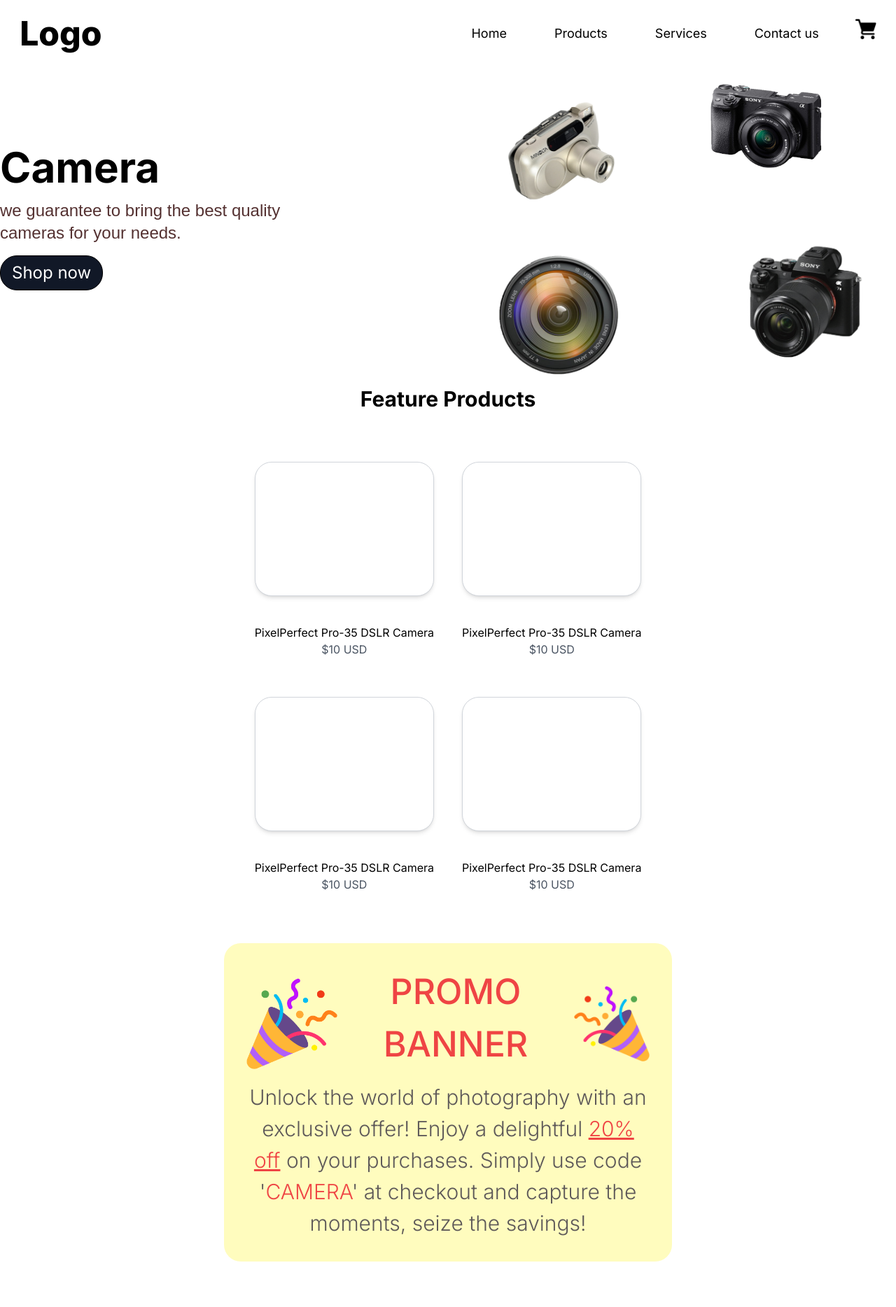
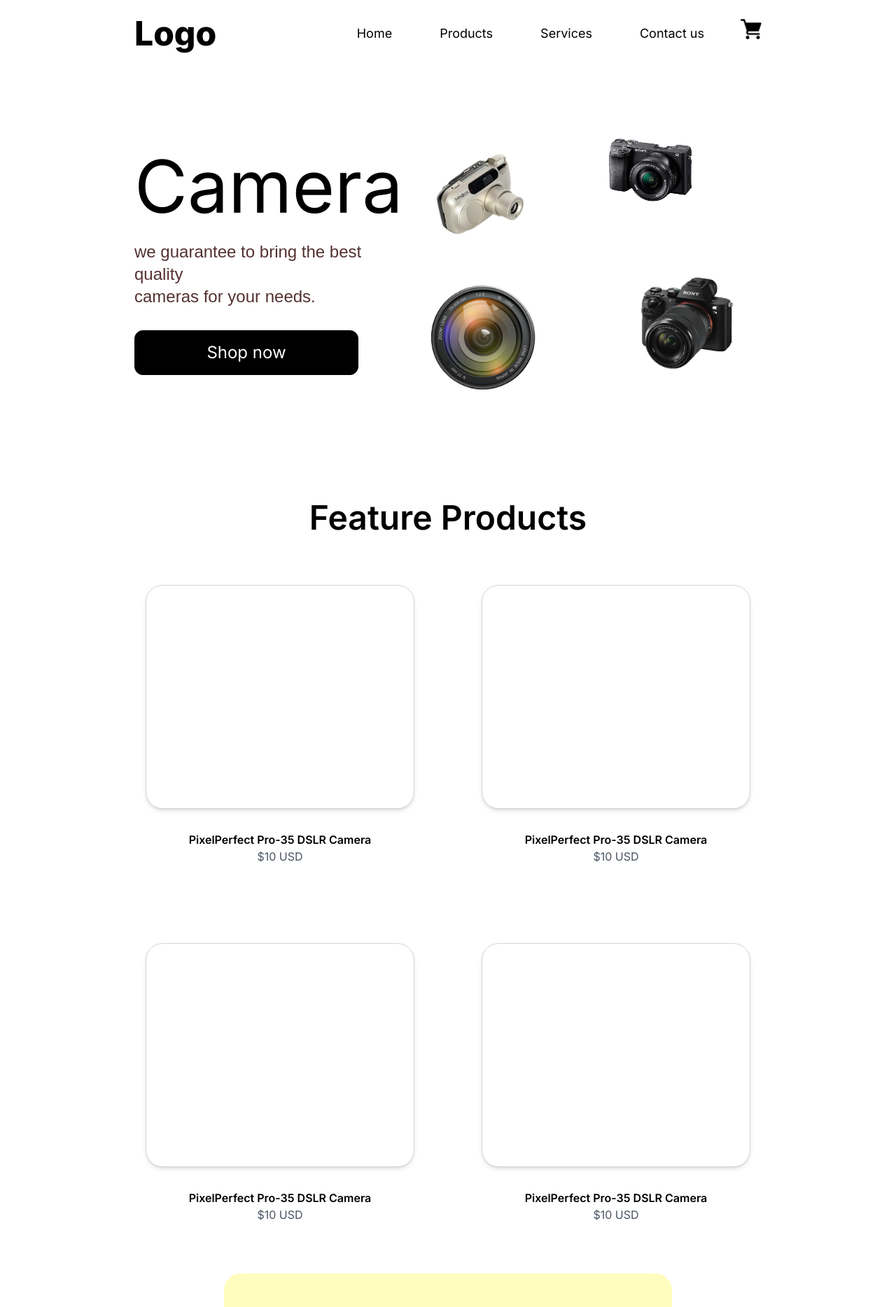
Before and after one commit to Ansh-Sonkusare/ecommerce-front-end, a Next.js app: page / in a window 1280 px wide. Shown: the top 1868 px of the page at 70% size. Built offline with nearby package versions, Linux system fonts and the light colour scheme; a web font is replaced by a local one.

Commit message:
WIP: services

```diff
--- a/src/app/components/ui/feature.tsx
+++ b/src/app/components/ui/feature.tsx
@@ -1,29 +1,39 @@
 function Feature() {
   return (
-      <div className="flex flex-col items-center">
-        <h2 className="font-inter mb-4 text-center text-3xl font-bold">
+    <div className="mt-36 flex flex-col items-center">
+      <h2 className="font-inter mb-4 text-center text-5xl font-semibold">
         Feature Products
       </h2>
-        <div className="grid grid-cols-2 gap-10 p-14">
-          <div className="w-148 h-48  border rounded-3xl border-gray-300 bg-white p-6 shadow-md hover:scale-105 hover:shadow-lg"></div>
-          <div className="w-148  h-48  border rounded-3xl border-gray-300 bg-white p-6 shadow-md hover:scale-105 hover:shadow-lg"></div>
-          <div className="mb-4 text-center">
-            <p className="">PixelPerfect Pro-35 DSLR Camera</p>
+      <div className="grid grid-cols-2 gap-24 p-14 ">
+        <div>
+          <div className="h-80 w-96  rounded-3xl border border-gray-300 bg-white p-6 shadow-md hover:scale-105 hover:shadow-lg"></div>
+          <div className="mb-4 mt-8 text-center">
+            <p className="font-semibold">PixelPerfect Pro-35 DSLR Camera</p>
             <p className=" text-gray-600">$10 USD</p>
           </div>
-          <div className="mb-4 text-center">
-            <p className="">PixelPerfect Pro-35 DSLR Camera</p>
-            <p className="  text-gray-600">$10 USD</p>
         </div>
-          <div className="w-148  h-48  border rounded-3xl border-gray-300 bg-white p-6 shadow-md hover:scale-105 hover:shadow-lg"></div>
-          <div className="w-148  h-48  border rounded-3xl border-gray-300 bg-white p-6 shadow-md hover:scale-105 hover:shadow-lg"></div>
-          <div className=" mb-4 text-center">
-            <p className="">PixelPerfect Pro-35 DSLR Camera</p>
-            <p className="  text-gray-600">$10 USD</p>
+
+        <div>
+          <div className="h-80 w-96  rounded-3xl border border-gray-300 bg-white p-6 shadow-md hover:scale-105 hover:shadow-lg"></div>
+          <div className="mb-4 mt-8 text-center">
+            <p className="font-semibold">PixelPerfect Pro-35 DSLR Camera</p>
+            <p className=" text-gray-600">$10 USD</p>
           </div>
-          <div className="mb-4 text-center">
-            <p className="">PixelPerfect Pro-35 DSLR Camera</p>
+        </div>
+
+        <div>
+          <div className="h-80 w-96  rounded-3xl border border-gray-300 bg-white p-6 shadow-md hover:scale-105 hover:shadow-lg"></div>
+          <div className="mb-4 mt-8 text-center">
+            <p className="font-semibold">PixelPerfect Pro-35 DSLR Camera</p>
             <p className=" text-gray-600">$10 USD</p>
+          </div>
+        </div>
+        <div>
+          <div className="h-80 w-96  rounded-3xl border border-gray-300 bg-white p-6 shadow-md hover:scale-105 hover:shadow-lg"></div>
+          <div className="mb-4 mt-8 text-center">
+            <p className="font-semibold">PixelPerfect Pro-35 DSLR Camera</p>
+            <p className=" text-gray-600">$10 USD</p>
+          </div>
         </div>
       </div>
     </div>
--- a/src/app/components/ui/navbar.tsx
+++ b/src/app/components/ui/navbar.tsx
@@ -1,6 +1,6 @@
 import Image from "next/image";
 import Link from "next/link";
-import { FunctionComponent } from "react";
+import { type FunctionComponent } from "react";
 
 // eslint-disable-next-line @typescript-eslint/no-empty-interface
 interface NavbarProps {}
@@ -8,29 +8,30 @@ interface NavbarProps {}
 const Navbar: FunctionComponent<NavbarProps> = () => {
   return (
     <>
-      <div className="font mt-6 flex w-full items-center justify-center gap-[40%]">
+      <div className="flex justify-center px-48">
+        <div className="font mt-6 flex w-full items-center justify-between ">
           <div className="logo text-5xl font-extrabold"> Logo </div>
           <div className="Links flex flex-row gap-9 text-lg ">
             <Link
-            className="rounded-3xl px-4 py-2  hover:underline transition duration-300 hover:bg-black hover:text-white"
+              className="rounded-3xl px-4 py-2  transition duration-300 hover:bg-black hover:text-white hover:underline"
               href="/"
             >
               Home
             </Link>
             <Link
-            className="rounded-3xl px-4 py-2  hover:underline transition duration-300 hover:bg-black hover:text-white"
+              className="rounded-3xl px-4 py-2  transition duration-300 hover:bg-black hover:text-white hover:underline"
               href="/"
             >
               Products
             </Link>
             <Link
-            className="rounded-3xl px-4 py-2  hover:underline transition duration-300 hover:bg-black hover:text-white"
+              className="rounded-3xl px-4 py-2  transition duration-300 hover:bg-black hover:text-white hover:underline"
               href="/"
             >
               Services
             </Link>
             <Link
-            className="rounded-3xl px-4 py-2  hover:underline transition duration-300 hover:bg-black hover:text-white"
+              className="rounded-3xl px-4 py-2  transition duration-300 hover:bg-black hover:text-white hover:underline"
               href="/"
             >
               Contact us
@@ -45,6 +46,7 @@ const Navbar: FunctionComponent<NavbarProps> = () => {
             </Link>
           </div>
         </div>
+      </div>
     </>
   );
 };
--- a/src/app/components/ui/promo.tsx
+++ b/src/app/components/ui/promo.tsx
@@ -4,7 +4,7 @@ function Promo() {
   return (
     <div className="flex items-center justify-center">
       <div className="font-inter w-96 rounded-3xl bg-[#FFFCBE] p-8 text-center lg:w-1/2">
-        <div className="justify-center flex items-center text-center">
+        <div className="flex items-center justify-center text-center">
           <Image
             src={"/Party_Popper_Emojipedia.png"}
             alt={"partyhat"}
--- a/src/app/components/ui/title.tsx
+++ b/src/app/components/ui/title.tsx
@@ -2,17 +2,17 @@ import Image from "next/image";
 
 function Title() {
   return (
-    <div className="flex flex-col items-center">
-      <div className="grid grid-cols-2 gap-14">
+    <div className="mt-20 flex justify-center px-48">
+      <div className=" flex w-full justify-between ">
         <div className="mt-15 flex flex-col items-start justify-center">
-          <h1 className="font-inter mb-4 text-left text-6xl font-bold">
+          <h1 className="font-inter text-left text-[650%] font-normal">
             Camera
           </h1>
           <p className="font-kdam-thmor text-543131 mb-4 text-left text-2xl">
             we guarantee to bring the best quality <br />
             cameras for your needs.{" "}
           </p>
-          <button className="rounded-3xl border border-black bg-gray-900 px-4 py-2 text-2xl text-white hover:bg-white hover:text-black hover:underline">
+          <button className="mt-4 h-16 w-80 rounded-xl border border-black bg-black px-4 py-2 text-2xl text-white hover:bg-white hover:text-black hover:underline">
             Shop now
           </button>
         </div>
--- a/src/app/layout.tsx
+++ b/src/app/layout.tsx
@@ -8,7 +8,7 @@ const inter = Inter({
 });
 
 export const metadata = {
-  title: "Create T3 App",
+  title: "App",
   description: "Generated by create-t3-app",
   icons: [{ rel: "icon", url: "/favicon.ico" }],
 };
```
Also changed, not shown: 1 other file (tests, documents, lock files or other folders). Lines whose indentation alone changed are shown as unchanged.
